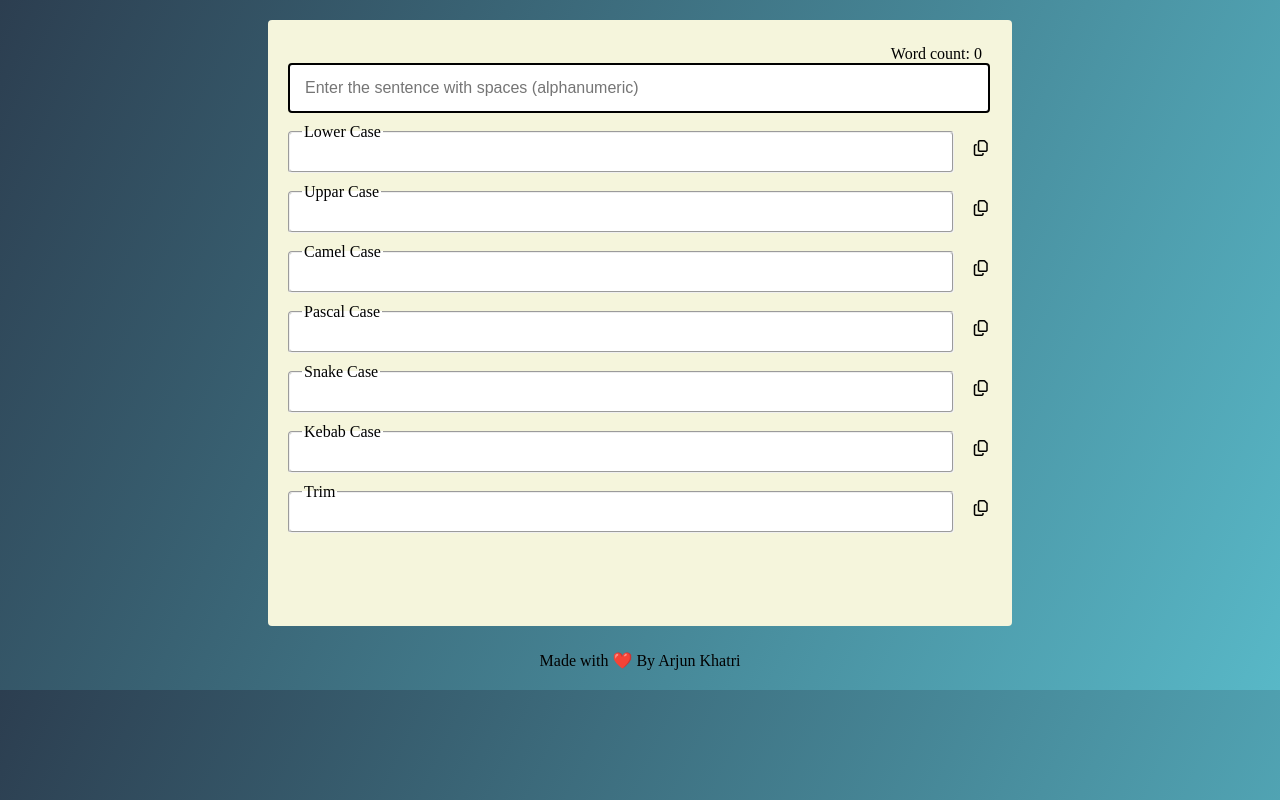
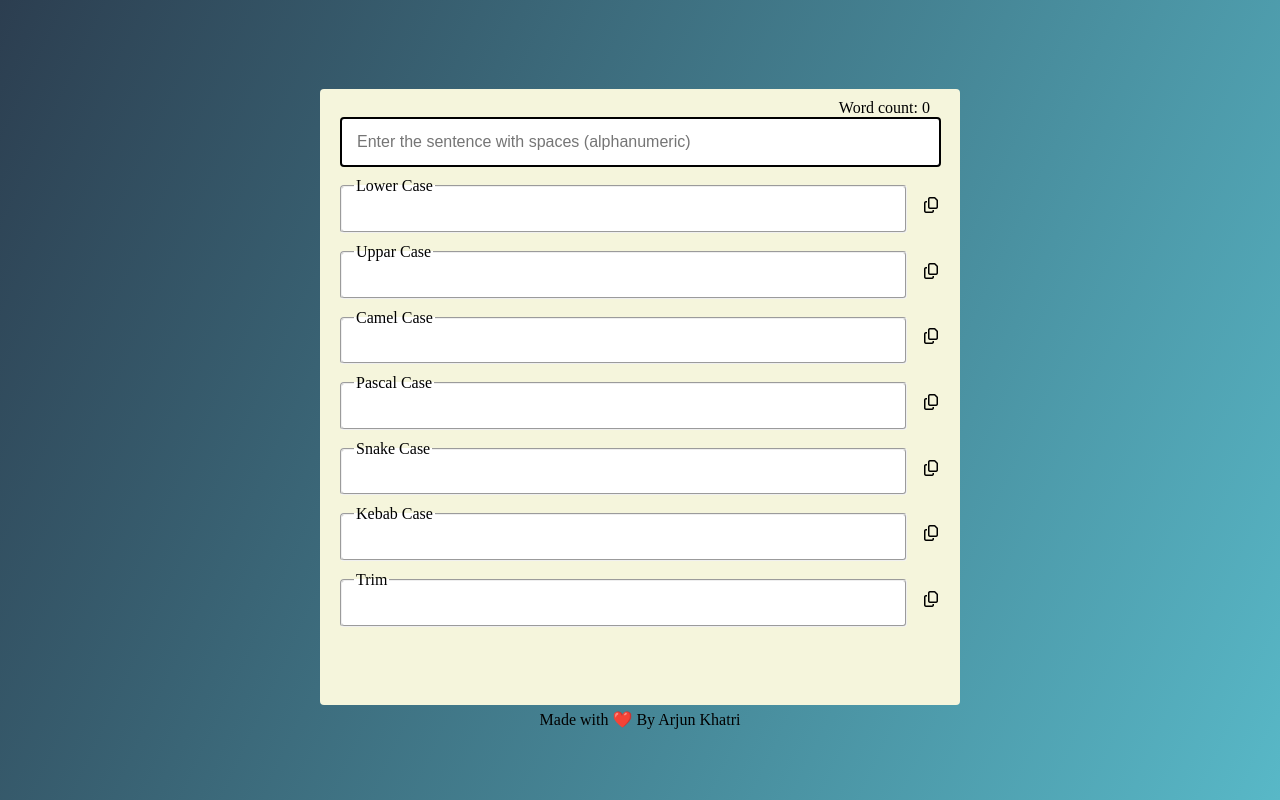
Before and after one commit to ArjunKhatri5/03-String-Manipulation, a plain HTML site: page index.html in a window 1280 px wide. Drawn offline with Linux system fonts and the light colour scheme.

Commit message:
enhance CSS

```diff
--- a/style.css
+++ b/style.css
@@ -3,8 +3,19 @@
     box-sizing: border-box;
 }
 
+
+*::-webkit-scrollbar {
+    display: none;
+}
+
+* {
+    -ms-overflow-style: none;
+    scrollbar-width: none;
+}
+
 body{
     width: 100%;
+    min-height: 100vh;
     background: linear-gradient(115deg, #2c3e50, #58b8c7);
     display: flex;
     justify-content: center;
@@ -17,26 +28,18 @@ main{
     align-items: center;
     flex-direction: column;
     width: 100%;
-    overflow: scroll;
-    padding: 20px;
-}
-
-
-main::-webkit-scrollbar {
-    display: none;
-}
-
-main {
-    -ms-overflow-style: none;
-    scrollbar-width: none;
 }
 
 
 .container{
+    margin-top: 18px ;
+    width: 50%;
+    overflow: scroll;
     background-color: beige;
-    width: 60%;
-    padding: 25px 10px;
+    padding: 10px;
     border-radius: 4px;
+    max-height: fit-content;
+    overflow: scroll;
 }
 
 
@@ -74,8 +77,7 @@ input::placeholder{
 
 
 .copyBtn{
-    width: 45px;
-    height: 45px;
+    width: 40px;
     border-radius: 4px;
     margin-left: 5px;
     display: flex;
@@ -108,6 +110,7 @@ fieldset{
 
 fieldset p{
     word-break: break-all;
+    min-height: 20px;
 }
 
 
@@ -140,12 +143,11 @@ fieldset p{
 
 
 .developer{
-    margin-top: 25px;
-    margin-bottom: 0;
+    margin-top: 5px;
 }
 
 
-@media(max-width: 768px){
+@media(max-width: 1024px){
     .container{
         width: 90%;
     }
```
